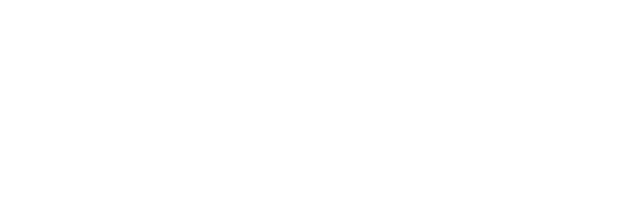
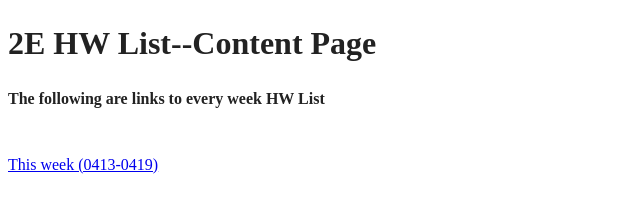
Before and after one commit to JunbinLi/HWList, a website built with webpack: page index.html in a window 1280 px wide. Shown: the whole page, without its empty margins (0-640 px from the left). Built offline with nearby package versions, Linux system fonts and the light colour scheme.

Commit message:
Localization

```diff
--- a/index.html
+++ b/index.html
@@ -26,7 +26,10 @@
 
   <!-- Add your site or application content here -->
   <script src="js/app.js"></script>
-
+  <h1>2E HW List--Content Page</h1>
+  <h4>The following are links to every week HW List</h4>
+  <br>
+ <a href="week-2026-04-13.html">This week (0413-0419)</a>
 
 
 </body>
```
